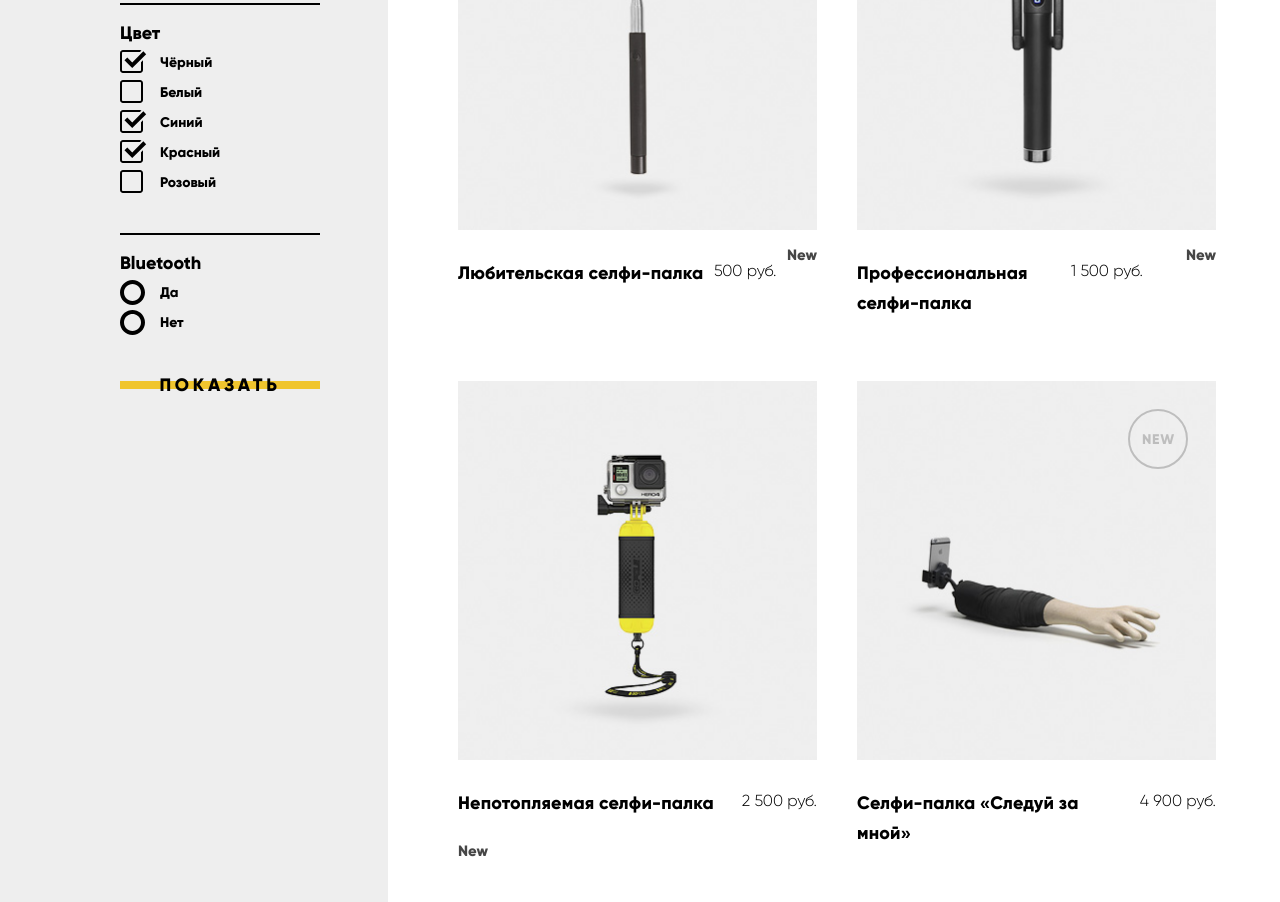
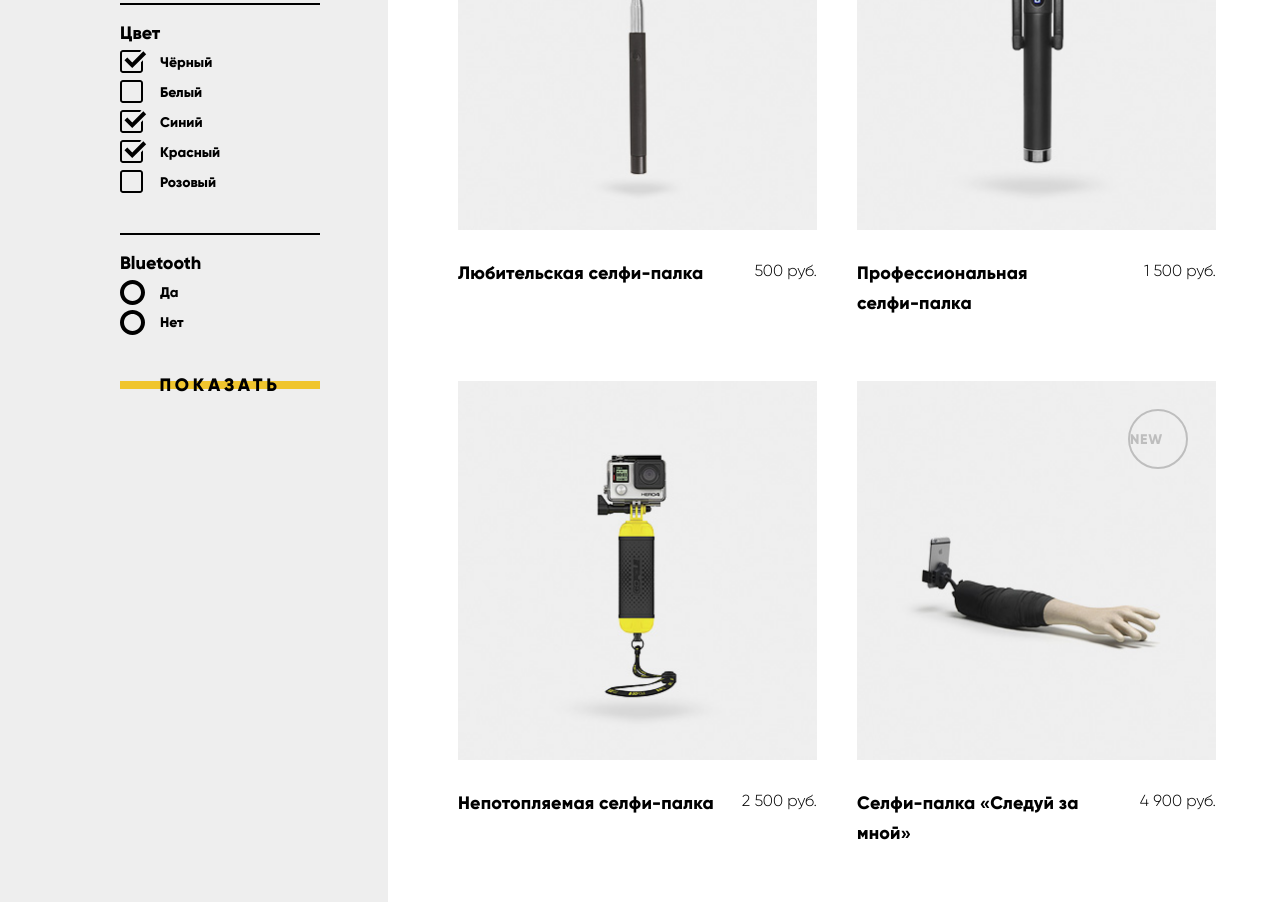
Before and after one commit to LexSupDev/device, a plain HTML site: page catalog.html in a window 1280 px wide. Shown: the part 698-1600 px from the top of the page. Drawn offline with Linux system fonts and the light colour scheme.

Commit message:
fix bugs

```diff
--- a/catalog.html
+++ b/catalog.html
@@ -131,7 +131,6 @@
                   <button class="btn good-card__btn">Подробнее</button>
                   <a href="#" class="good-card__add-compare">Добавить к сравнению</a>
                 </div>
-                <span class="good-card__label good-card__label-new">New</span>
               </article>
               <article class="goods__item good-card">
                 <div class="good-card__pic"><img src="img/item-2-jpg.jpg" alt="Фото профессиональной селфи-палки"></div>
@@ -141,7 +140,6 @@
                   <button class="btn good-card__btn">Подробнее</button>
                   <a href="#" class="good-card__add-compare">Добавить к сравнению</a>
                 </div>
-                <span class="good-card__label good-card__label-new">New</span>
               </article>
               <article class="goods__item good-card">
                 <div class="good-card__pic"><img src="img/item-3-jpg.jpg" alt="Фото непотопляемой селфи-палки"></div>
@@ -151,7 +149,6 @@
                   <button class="btn good-card__btn">Подробнее</button>
                   <a href="#" class="good-card__add-compare">Добавить к сравнению</a>
                 </div>
-                <span class="good-card__label good-card__label-new">New</span>
               </article>
               <article class="goods__item good-card good-card__label-new good-card__label-new--active">
                 <div class="good-card__pic"><img src="img/item-4-jpg.jpg" alt="Фото селфи-палки Следуй за мной"></div>
--- a/css/style.css
+++ b/css/style.css
@@ -1589,14 +1589,13 @@ form textarea {
 
 .good-card__label-new:before {
   content: 'New';
-  display: none;
   position: absolute;
   width: 60px;
   height: 60px;
   top: 28px;
   right: 28px;
   padding-top: 18px;
-  padding-left: 12px;
+  padding-left: 12ipx;
   border: 2px solid #000;
   border-radius: 50%;
   color: #000;
```
